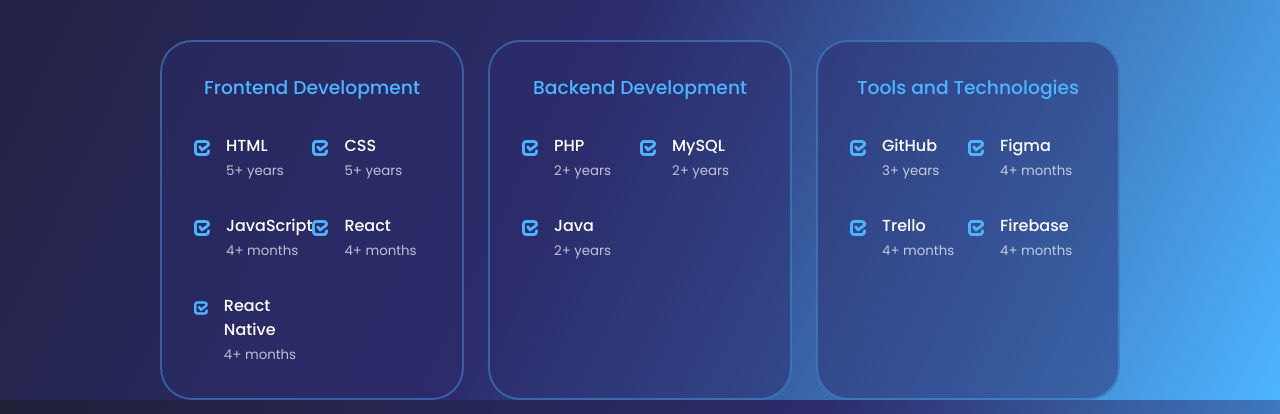
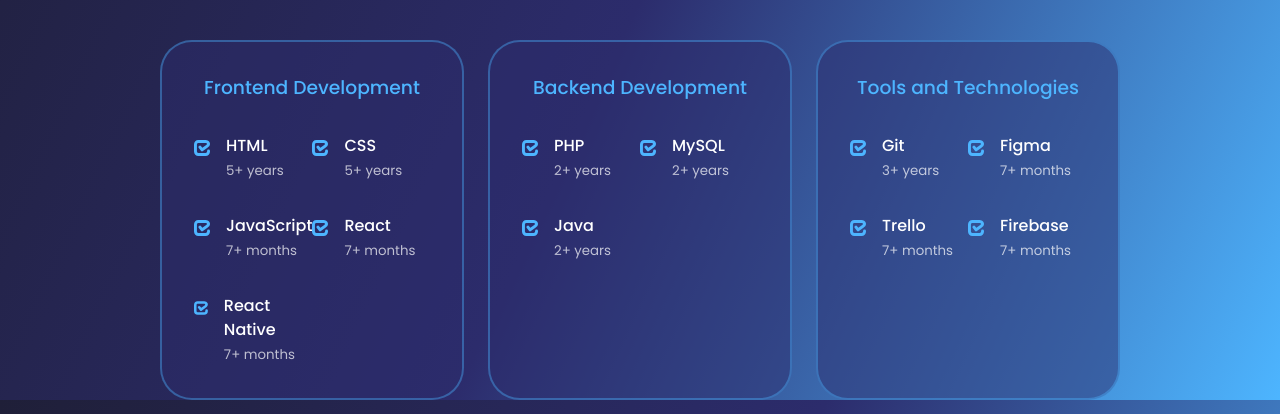
Before and after one commit to kyledf/kyledf.github.io, a React (Create React App) app: page / in a window 1280 px wide. Shown: the part 2000-2414 px from the top of the page. Built offline with nearby package versions, Linux system fonts and the light colour scheme.

Commit message:
Minor experience changes

```diff
--- a/src/components/experience/Experience.jsx
+++ b/src/components/experience/Experience.jsx
@@ -32,21 +32,21 @@ const Experience = () => {
               <SiCheckmarx className="experienceDetailsIcon" />
               <div>
                 <h4>JavaScript</h4>
-                <small className="textLight">4+ months</small>
+                <small className="textLight">7+ months</small>
               </div>
             </article>
             <article className="experienceDetails">
               <SiCheckmarx className="experienceDetailsIcon" />
               <div>
                 <h4>React</h4>
-                <small className="textLight">4+ months</small>
+                <small className="textLight">7+ months</small>
               </div>
             </article>
             <article className="experienceDetails">
               <SiCheckmarx className="experienceDetailsIcon" />
               <div>
                 <h4>React Native</h4>
-                <small className="textLight">4+ months</small>
+                <small className="textLight">7+ months</small>
               </div>
             </article>
           </div>
@@ -85,7 +85,7 @@ const Experience = () => {
             <article className="experienceDetails">
               <SiCheckmarx className="experienceDetailsIcon" />
               <div>
-                <h4>GitHub</h4>
+                <h4>Git</h4>
                 <small className="textLight">3+ years</small>
               </div>
             </article>
@@ -93,21 +93,21 @@ const Experience = () => {
               <SiCheckmarx className="experienceDetailsIcon" />
               <div>
                 <h4>Figma</h4>
-                <small className="textLight">4+ months</small>
+                <small className="textLight">7+ months</small>
               </div>
             </article>
             <article className="experienceDetails">
               <SiCheckmarx className="experienceDetailsIcon" />
               <div>
                 <h4>Trello</h4>
-                <small className="textLight">4+ months</small>
+                <small className="textLight">7+ months</small>
               </div>
             </article>
             <article className="experienceDetails">
               <SiCheckmarx className="experienceDetailsIcon" />
               <div>
                 <h4>Firebase</h4>
-                <small className="textLight">4+ months</small>
+                <small className="textLight">7+ months</small>
               </div>
             </article>
           </div>
--- a/src/components/footer/Footer.jsx
+++ b/src/components/footer/Footer.jsx
@@ -29,10 +29,7 @@ const Footer = () => {
       </ul>
 
       <div className="footerSocials">
-        <a
-          href="https://www.linkedin.com/in/kyledf/"
-          target="_blank"
-        >
+        <a href="https://www.linkedin.com/in/kyledf/" target="_blank">
           <BsLinkedin />
         </a>
         <a href="https://github.com/kyledf" target="_blank">
```
Also changed, not shown: 8 other files (tests, documents, lock files or other folders).
